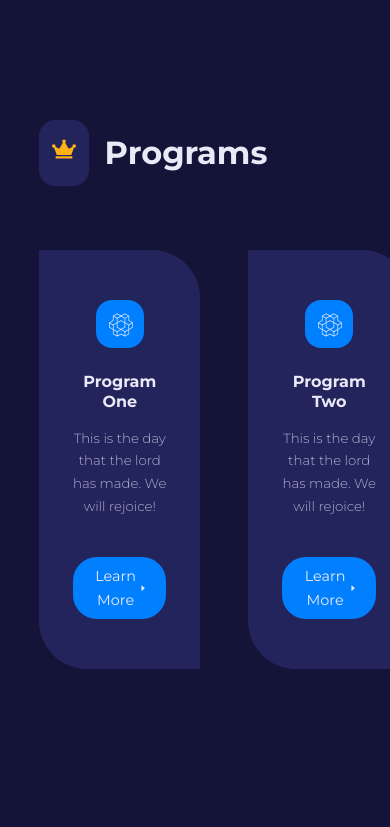
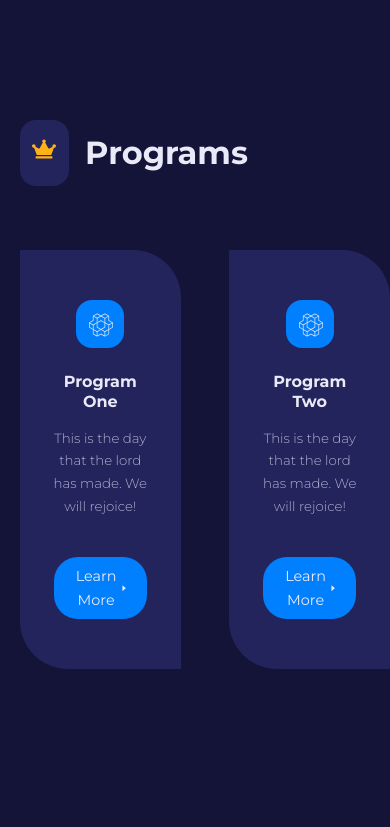
Before and after one commit to Eddysam2000/XP-Fitness, a React (Create React App) app: page / in a window 390 px wide. Shown: the part 820-1647 px from the top of the page. Built offline with nearby package versions, Linux system fonts and the light colour scheme.

Commit message:
footer added

```diff
--- a/src/index.css
+++ b/src/index.css
@@ -163,3 +163,13 @@ section {
     font-weight: 300;
     margin-top: 1rem;
 }
+
+
+
+
+/* MEDIA QUERIES (medium screens) */
+@media screen and (max-width: 1024px) {
+    .container {
+        width: var(--container-width-md);
+    }
+}
```
